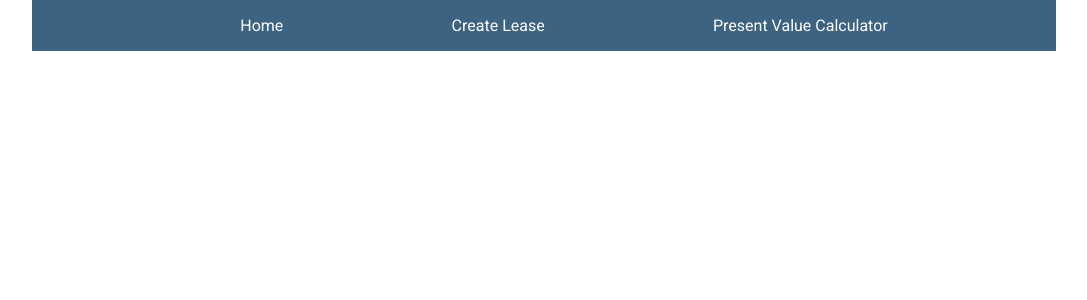
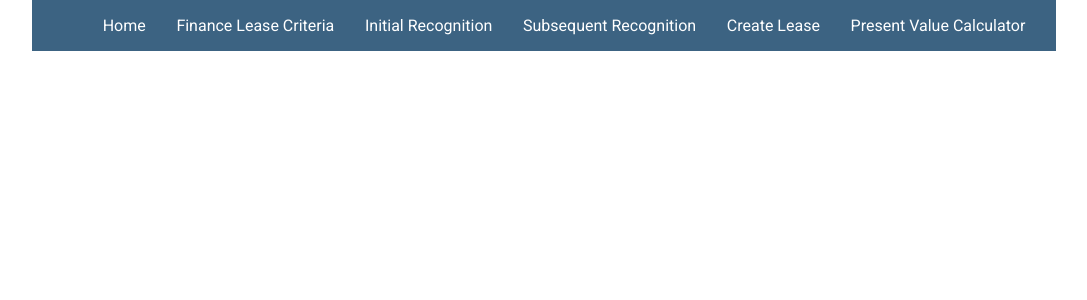
Before and after one commit to spur23/leases-react, a React (Create React App) app: page / in a window 1280 px wide. Shown: the top 300 px of the page, without its empty margins (96-1183 px from the left). Built offline with nearby package versions, Linux system fonts and the light colour scheme; the HTML template or start-up script is replaced by a standard one.

Commit message:
update for new pages

```diff
--- a/package.json
+++ b/package.json
@@ -24,7 +24,7 @@
   "scripts": {
     "start": "react-scripts start",
     "build": "react-scripts build",
-    "deploy": "gh-pages -d dist",
+    "deploy": "gh-pages -d build",
     "test": "react-scripts test",
     "eject": "react-scripts eject"
   },
--- a/src/App.tsx
+++ b/src/App.tsx
@@ -1,10 +1,13 @@
-import { Router } from '@reach/router';
+import { Router } from "@reach/router";
 
-import './App.css';
-import Navbar from './components/navbar/Navbar';
-import CreateLeasePage from './pages/CreateLease';
-import HomePage from './pages/HomePage';
-import PresentValueCalculatorPage from './pages/PresentValueCalculator';
+import "./App.css";
+import Navbar from "./components/navbar/Navbar";
+import CreateLeasePage from "./pages/CreateLease";
+import HomePage from "./pages/HomePage";
+import PresentValueCalculatorPage from "./pages/PresentValueCalculator";
+import FinanceLeaseCriteria from "./pages/FinanceLeaseCriteria";
+import InitialRecognition from "./pages/InitialRecognition";
+import SubsequentRecognition from "./pages/Subsequent Recognition";
 
 const App = () => {
   return (
@@ -13,6 +16,11 @@ const App = () => {
       <div className="page-container">
         <Router>
           <HomePage path="/leases-react/" />
+          <FinanceLeaseCriteria path={"/leases-react/finance-criteria"} />
+          <InitialRecognition path={"/leases-react/initial-recognition"} />
+          <SubsequentRecognition
+            path={"/leases-react/subsequent-recognition"}
+          />
           <CreateLeasePage path="/leases-react/create-lease" />
           <PresentValueCalculatorPage path="leases-react/present-value-calculator" />
         </Router>
--- a/src/components/navbar/Navbar.tsx
+++ b/src/components/navbar/Navbar.tsx
@@ -1,5 +1,5 @@
-import { Link } from '@reach/router';
-import StyledNavbar from './StyledNavbar';
+import { Link } from "@reach/router";
+import StyledNavbar from "./StyledNavbar";
 
 const Navbar = () => {
   return (
@@ -7,6 +7,21 @@ const Navbar = () => {
       <ul>
         <li>
           <Link to="/leases-react/">Home</Link>
+        </li>
+        <li>
+          <Link to="/leases-react/finance-criteria">
+            Finance Lease Criteria
+          </Link>
+        </li>
+        <li>
+          <Link to="/leases-react/initial-recognition">
+            Initial Recognition
+          </Link>
+        </li>
+        <li>
+          <Link to="/leases-react/subsequent-recognition">
+            Subsequent Recognition
+          </Link>
         </li>
         <li>
           <Link to="/leases-react/create-lease">Create Lease</Link>
--- a/src/pages/HomePage.tsx
+++ b/src/pages/HomePage.tsx
@@ -6,7 +6,7 @@ const HomePage = (_props: RouteComponentProps) => {
       <h4>Welcome!</h4>
       <p>
         This site is to help calculate a lease schedule in accordance with ASC
-        842.
+        842 for lesee accounting.
       </p>
       <p>Please follow the links at the top</p>
     </div>
```
